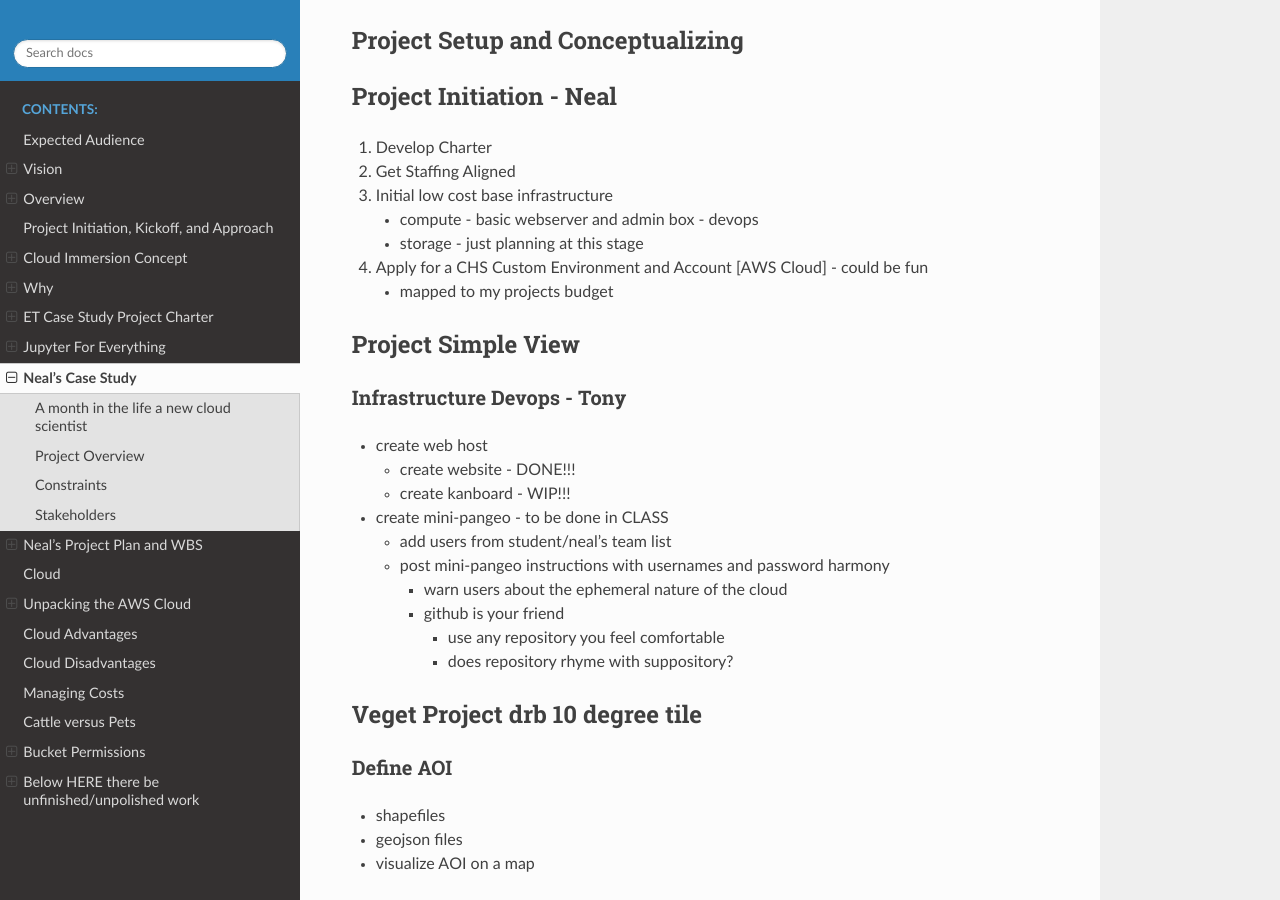
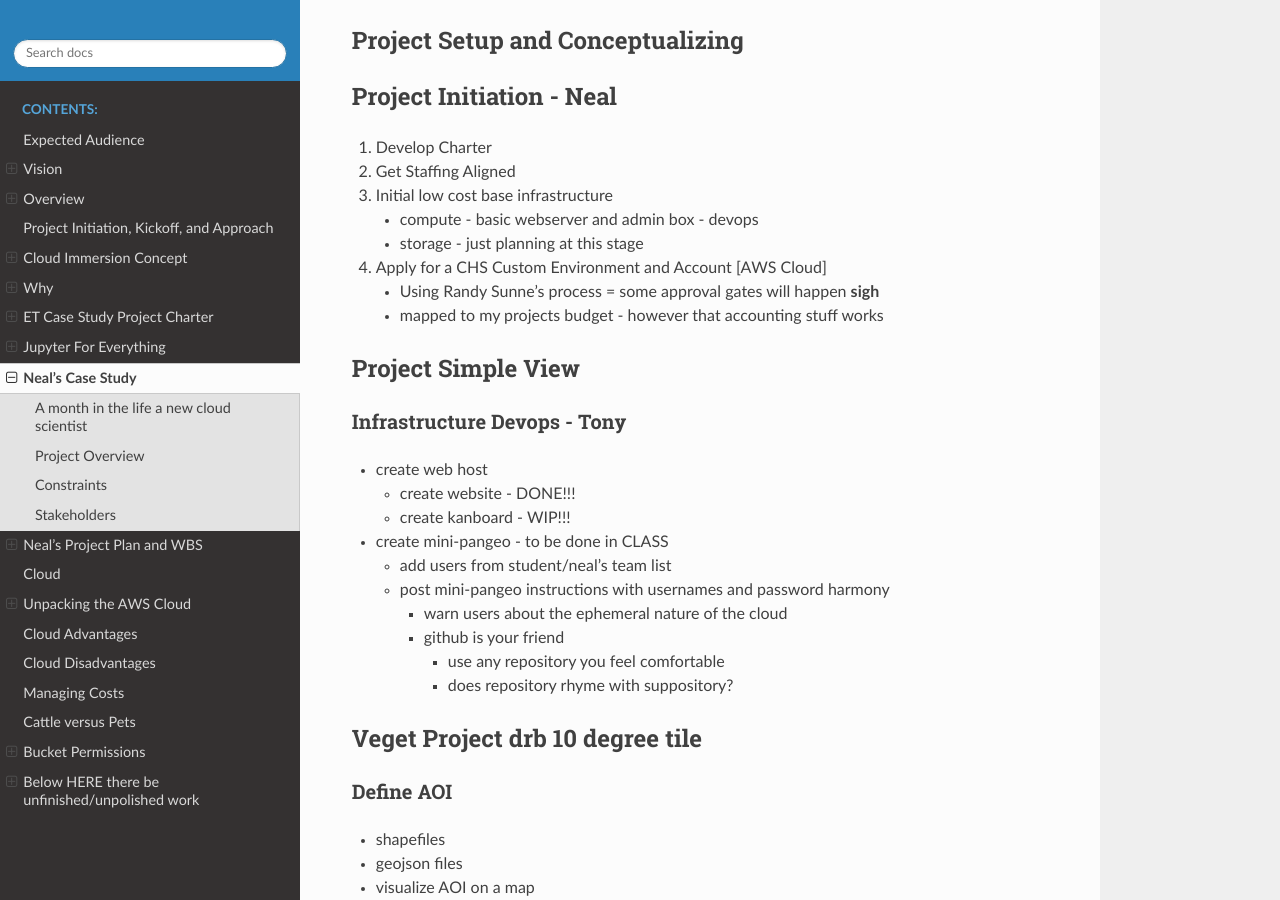
Before and after one commit to tonybutzer/harmony, a Sphinx documentation site: the page built from documentation/source/02neal_case_study.md, in a window 1280 px wide and 900 px high, scrolled down 709 px. Built offline with Sphinx 7.4.7 and the Read the Docs theme 2.0.0, drawn with Linux system fonts in a browser that asks for light colours; pages that are not in the unit, such as notebooks, are missing from menus.

Commit message:
automatic git update from Makefile

```diff
--- a/documentation/source/02neal_case_study.md
+++ b/documentation/source/02neal_case_study.md
@@ -30,8 +30,9 @@ Neal is the lead scientist for a group of folks ... yada yada yada
 3. Initial low cost base infrastructure
 	- compute - basic webserver and admin box - devops
 	- storage - just planning at this stage
-4. Apply for a CHS Custom Environment and Account [AWS Cloud] - could be fun
-	- mapped to my projects budget
+4. Apply for a CHS Custom Environment and Account [AWS Cloud]
+	- Using Randy Sunne's process = some approval gates will happen **sigh**
+	- mapped to my projects budget - however that accounting stuff works
 
 ## Project Simple View
 
```
Also changed, not shown: documentation/source/00define_ET.md (+3 -0 lines).
